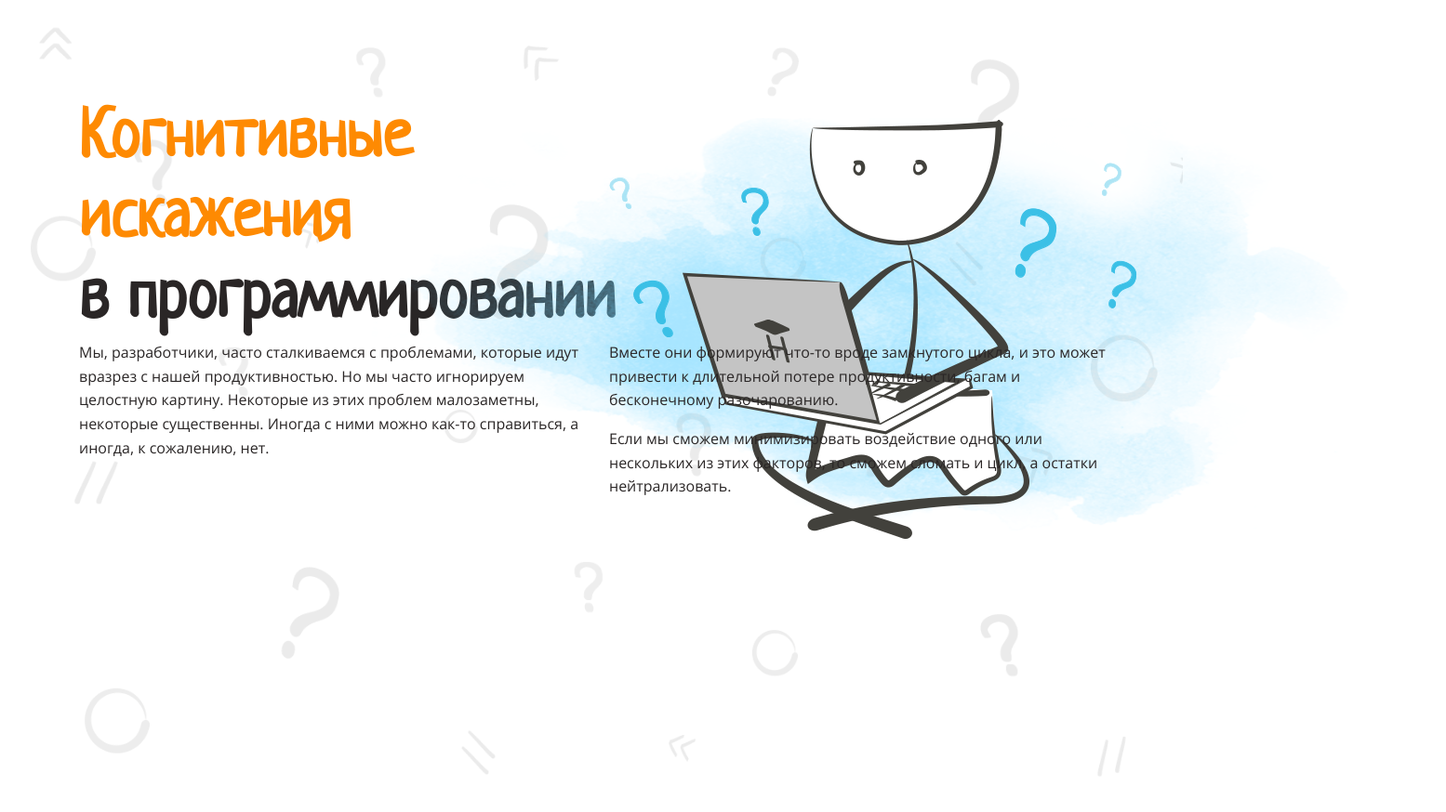
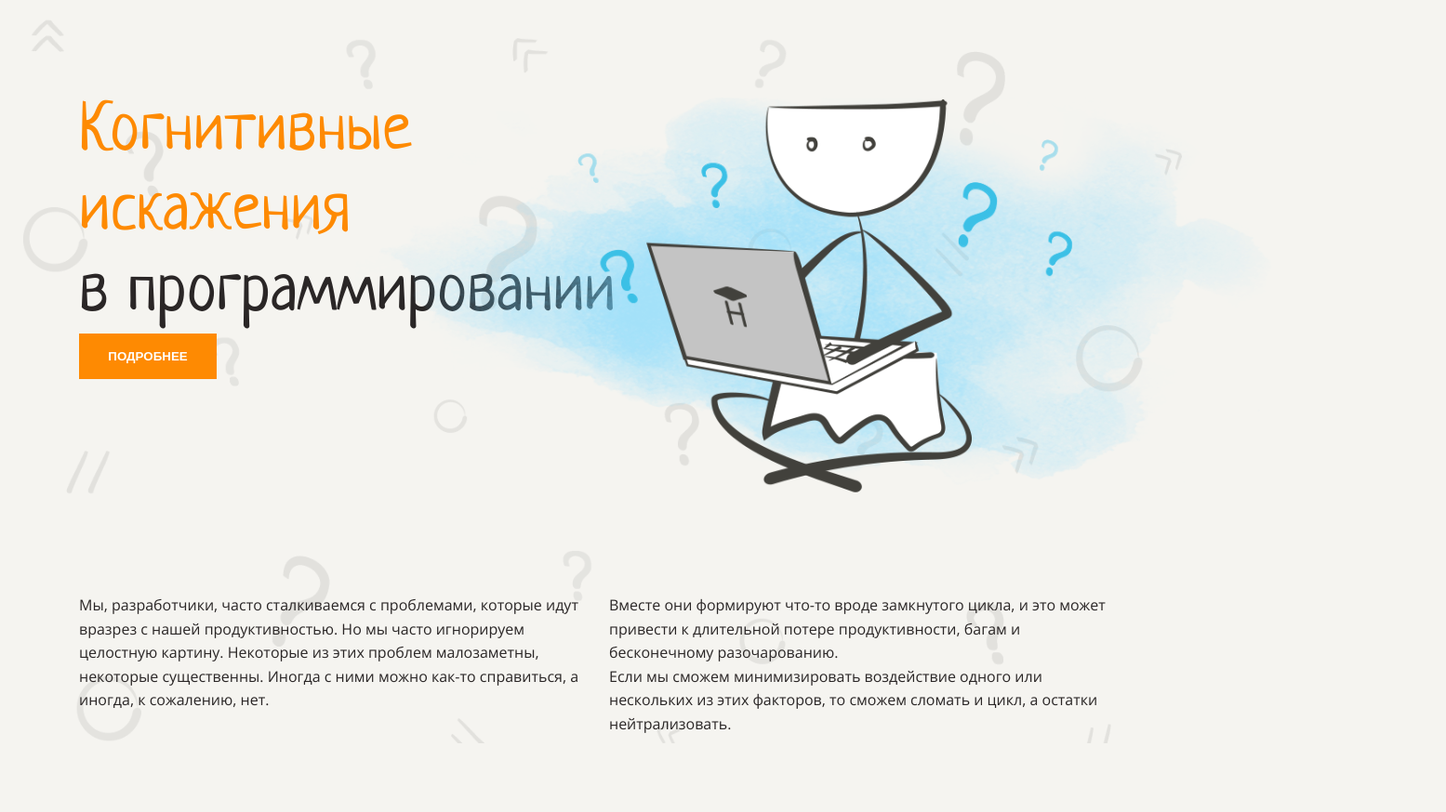
Before and after one commit to yasminaestel/layout-designer-project-lvl1, a website: page src/index.html in a window 1280 px wide. Shown: the whole page at 93% size, 1555 px wide, since content can reach past the window. After the commit the page ends 800 px from the top, so only its background shows below. Drawn offline with Linux system fonts and the light colour scheme.

Commit message:
modified index and style

```diff
--- a/src/index.html
+++ b/src/index.html
@@ -10,18 +10,15 @@ initial-scale=1.0">
     <link rel="stylesheet" href="styles/style.css">
 </head>
 <body class="img-background">
-    <header class="container">
-        <div class="possition-relative">
-        <h1 class="orange h">Когнитивные<br>искажения</h1>
-        <h1 class="h">в программировании</h1>
+    <header class="container possition-relative">
+        <div class="possition-relative"><h1 class="orange h possition-relative">Когнитивные<br>искажения</h1>
+        <h1 class="h possition-relative">в программировании</h1></div>
+        <img class="img-1 possition-absolute" src="./images/main.png" alt="Emmet с компьютером">
+        <div class="columns possition-absolute">
+            <p>Мы, разработчики, часто сталкиваемся с проблемами, которые идут вразрез с нашей продуктивностью. Но мы часто игнорируем целостную картину. Некоторые из этих проблем малозаметны, некоторые существенны. Иногда с ними можно как-то справиться, а иногда, к сожалению, нет.</p>
+            <p>Вместе они формируют что-то вроде замкнутого цикла, и это может привести к длительной потере продуктивности, багам и бесконечному разочарованию.<br>Если мы сможем минимизировать воздействие одного или нескольких из этих факторов, то сможем сломать и цикл, а остатки нейтрализовать.</p>
         </div>
-        <div class="img-1 possition-absolute">
-            <img src="./images/main.png" alt="Emmet с компьютером">
-        </div>
-        <div class="columns-2 possition-absolute">
-            <p>Мы, разработчики, часто сталкиваемся с проблемами, которые идут вразрез с нашей продуктивностью. Но мы часто игнорируем целостную картину. Некоторые из этих проблем малозаметны, некоторые существенны. Иногда с ними можно как-то справиться, а иногда, к сожалению, нет.</p>
-            <p>Вместе они формируют что-то вроде замкнутого цикла, и это может привести к длительной потере продуктивности, багам и бесконечному разочарованию.</p><p>Если мы сможем минимизировать воздействие одного или нескольких из этих факторов, то сможем сломать и цикл, а остатки нейтрализовать.</p>
-        </div>
+        <button class="btn possition-absolute">Подробнее</button>
     </header>
     <main class="container">
 
--- a/src/styles/style.css
+++ b/src/styles/style.css
@@ -10,11 +10,9 @@
   src: url("./Fonts/Neucha-Regular.ttf");
 }
 
+/** root **/
+
 :root {
-  font-family: "Open Sans", sans-serif;
-  font-size: 16px;
-  line-height: 1.6em;
-  color: var(--dark);
   --white: #fff;
   --trans-white: #d7ccc0;
   --light: #f5f4f0;
@@ -24,12 +22,61 @@
   --trans-dark: #908d8b;
   --brown: #b09a81;
   --blue: #1085c5;
+  overflow-x: hidden;
+  font-family: "Open Sans", sans-serif;
+  font-size: 16px;
+  line-height: 1.6em;
+  color: var(--dark);
+  background-color: var(--light);
 }
+
+body {
+  margin: 0;
+}
+/** containers **/
+
+.container {
+  max-width: 1110px;
+  top: 100px;
+  bottom: 100px;
+  margin: 0 auto;
+  justify-content: center;
+}
+
+.orange {
+  color: var(--basic);
+}
+
+/** img **/
+
+.img-background::before {
+  position: absolute;
+
+  width: 100%;
+  height: 100%;
+
+  background-image: url("../images/background.png");
+  background-repeat: no-repeat;
+  background-size: cover;
+  opacity: 0.1;
+
+  content: "";
+}
+
+.img-1 {
+  top: -55px;
+  right: -270px;
+  height: 525px;
+  width: auto;
+}
+
+/** h **/
 
 .h {
   line-height: 1.2em;
   font-family: "Neucha";
-  margin: 0cm;
+  font-weight: normal;
+  margin: 0;
 }
 
 h1 {
@@ -44,50 +91,20 @@ h3 {
   font-size: 34px;
 }
 
-.container {
-  width: 100%;
-  max-width: 1110px;
-  padding-top: 100px;
-  padding-bottom: 100px;
-  margin: 0 auto;
+/** columns **/
+
+.columns {
+  columns: 2;
+  gap: 30px;
+  top: 539px;
+  column-width: auto;
 }
 
-.img-background {
-  position: relative;
-  overflow: hidden;
+.columns p{
+  margin: 0;
 }
 
-.img-background header {
-  position: relative;
-  z-index: 2;
-}
-
-.img-background::before {
-  content: '';
-  display: block;
-  position: absolute;
-  left: 0;
-  top: 0;
-  width: 100%;
-  height: 100%;
-  z-index: 1;
-  background-image: url(../images/background.png);
-  background-size: cover;
-  background-repeat: no-repeat;
-  opacity: 0.1;
-}
-
-.orange {
-  color: var(--basic);
-}
-
-.img-1 {
-  width: 525px;
-  height: auto;
-  top: 55px;
-  right: 270px;
-  margin: 0cm;
-}
+/**possition**/
 
 .possition-relative {
   position: relative;
@@ -97,14 +114,21 @@ h3 {
   position: absolute;
 }
 
-.columns-2 {
+/** bottom **/
+
+.btn {
   display: block;
-  column-count: 2;
-  column-gap: 30px;
-  column-width: auto;
+  width: 148px;
+  height: 49px;
+  border: none;
 
+  color: var(--white);
+  font-weight: bold;
+  line-height: 48px;
+  text-align: center;
+  text-transform: uppercase;
+  text-decoration: none;
+
+  background-color: var(--basic);
+  cursor: pointer;
 }
-
-.columns-2 p {
-  margin-top: 0;
-}
```
